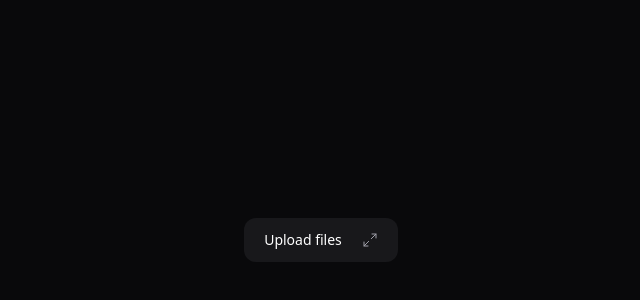
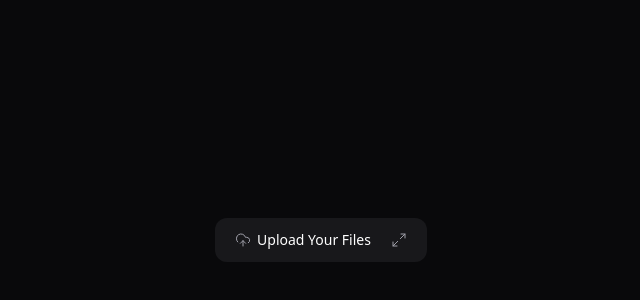
Before and after one commit to gemaquejr/vite-upload-widget, a React (Vite) app in the folder frontend/: page / in a window 1280 px wide. Shown: the part 160-460 px from the top of the page, without its empty margins (319-959 px from the left). Built offline with nearby package versions, Linux system fonts and the light colour scheme.

Commit message:
feat: adiciona componente de título e importa em header e button
Signed-off-by: Francisco Gemaque <gemaquejr@hotmail.com>

```diff
--- a/frontend/src/components/upload-widget-header.tsx
+++ b/frontend/src/components/upload-widget-header.tsx
@@ -2,17 +2,18 @@
 
 import { Minimize2 } from 'lucide-react'
 import { Button } from './ui/button'
+import { UploadWidgetTitle } from './upload-widget-title'
 
 export function UploadWidgetHeader() {
     return (
         <div className="w-full p-4 py-2 bg-gray border-zinc-800 border-b flex items-center justify-between">
-            <span className='text-sm font-medium '>Upload files</span>
+            <UploadWidgetTitle />
 
-            <Collapsible.Trigger asChild>
-                <Button size='icon' className='-mr-2'>
-                    <Minimize2 strokeWidth={1.5} className="size-4" />
-                </Button>
-            </Collapsible.Trigger>
+                <Collapsible.Trigger asChild>
+                    <Button size='icon' className='-mr-2'>
+                        <Minimize2 strokeWidth={1.5} className="size-4" />
+                    </Button>
+                </Collapsible.Trigger>
         </div>
     )
 }
--- a/frontend/src/components/upload-widget-minimized-button.tsx
+++ b/frontend/src/components/upload-widget-minimized-button.tsx
@@ -1,10 +1,11 @@
 import * as Collapsible from "@radix-ui/react-collapsible";
 import { Maximize2 } from "lucide-react";
+import { UploadWidgetTitle } from "./upload-widget-title";
 
 export function UploadWidgetMinimizedButton() {
     return (
         <Collapsible.Trigger className="group w-full bg-gray py-3 px-5 flex items-center justify-between gap-5">
-            <span className="text-sm font-medium">Upload files</span>
+            <UploadWidgetTitle />
 
             <Maximize2
                 strokeWidth={1.5}
--- /dev/null
+++ b/frontend/src/components/upload-widget-title.tsx
@@ -0,0 +1,10 @@
+import { UploadCloud } from "lucide-react"
+
+export function UploadWidgetTitle() {
+    return (
+        <div className="flex items-center gap-1.5 text-sm font-medium">
+            <UploadCloud className="size-4 text-zinc-400" strokeWidth={1.5} />
+            <span>Upload Your Files</span>
+        </div>
+    );
+}
```
